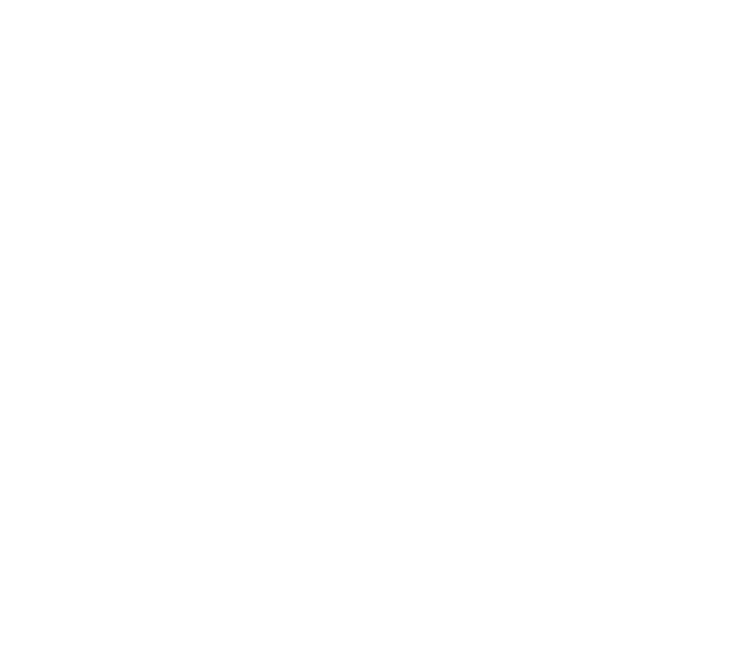
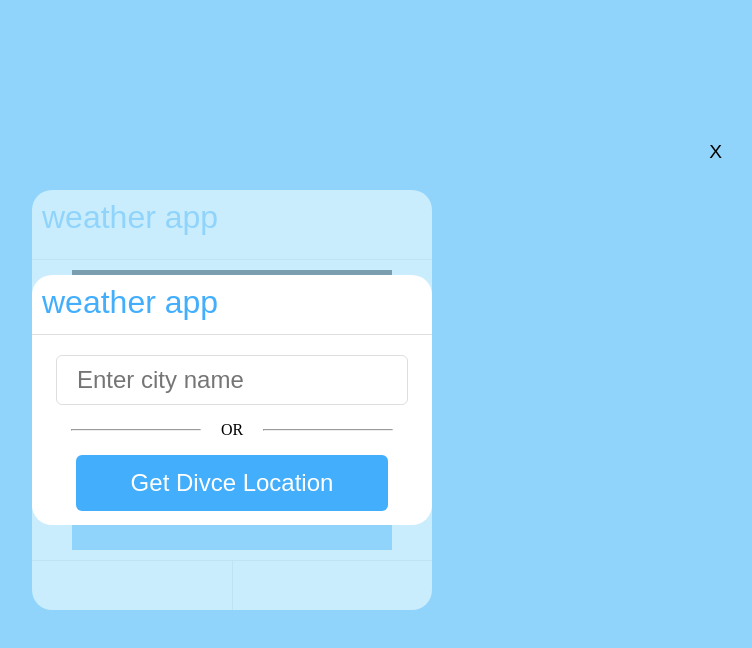
Before and after one commit to AngelNthebe/MyWeatherApp, a plain HTML site: page index.html in a window 1280 px wide. Shown: the whole page, without its empty margins (408-1160 px from the left). Drawn offline with Linux system fonts and the light colour scheme.

Commit message:
my 3rd commit

```diff
--- a/index.html
+++ b/index.html
@@ -1,15 +1,54 @@
 <!DOCTYPE html>
 <html lang="en">
+
 <head>
     <meta charset="UTF-8">
     <meta name="viewport" content="width=device-width, initial-scale=1.0">
     <title>weather wab</title>
     <link rel="stylesheet" href="./styles.css">
 </head>
+
 <body>
-    <div class="main-container">
+    <div class="main-container flex c-center">
+        <div class="weather-container">
+            <div class="nav-app">
+                <h1>weather app</h1>
+            </div>
+            <div class="body-app flex c-center">
+                <div class="weather-ico"></div>
+                <div class="temp-text"></div>
+                <div class="description"></div>
+                <div class="location"></div>
+            </div>
+            <div class="footer-app flex">
+                <div class="feel"></div>
+                <div class="humit"></div>
+            </div>
+        </div>
 
+
+    </div>
+    <div class="location-selector flex c-center">
+
+    <P class="close"  onclick="closebtn">X</P>
+        <div class="sector">
+            <div class="hearder">
+                <h1>weather app</h1>
+            </div>
+           <div class="flex margin-t20 item-c  coloum-c ">
+            <input type="text" placeholder="Enter city name">
+
+            <div class="line item-c flex">
+                <hr>
+                <p>OR</p>
+                <hr>
+            </div>
+            <button>Get Divce Location</button>
+           </div>
+
+        </div>
     </div>
     <script src="./index.js"></script>
 </body>
+
 </html>
--- a/index.js
+++ b/index.js
@@ -0,0 +1,11 @@
+const close =document.getElementsByClassName("location-selector")
+
+function closebtn(){
+
+    close.style.display = "none" ;
+
+}
+//     event.preventDefault();
+//     close.style.display = "none"
+//     console.log(event);
+// });
--- a/styles.css
+++ b/styles.css
@@ -0,0 +1,146 @@
+:root{
+    --blue:#43aefc;
+    ---white:#ffffff;
+    --light-grey:#dedede;
+    --black:#010101;
+
+}
+body{
+    margin: 0;
+
+}
+.flex{
+    display: flex;
+}
+.c-center{
+    justify-content: center;
+    align-items: center;
+}
+.item-c{
+ align-items: center;
+}
+.margin-t20{
+    margin-top: 20px;
+}
+.coloum-c{
+    flex-direction: column;
+}
+.main-container{
+
+
+    background-color: var(--blue);
+    margin: 0;
+    height: 100vh;
+}
+.weather-container{
+   width: 400px;
+    height: 420px;
+    background-color: var(---white);
+    border-radius: 20px;
+    overflow: hidden;
+
+}
+.nav-app ,.footer-app{
+
+    width: 100%;
+    height: 60px;
+    margin: 0;
+}
+.body-app{
+    width: 100%;
+    height: calc(100% - 120px);
+    flex-direction: column;
+
+}
+.feel ,.humit{
+
+    width: 50%;
+    height: 100%;
+}
+.footer-app{
+    border-top: 1px solid var(--light-grey);
+
+}
+.feel {
+    border-right: 1px solid var(--light-grey);
+}
+.nav-app ,.hearder{
+    border-bottom: 1px solid var(--light-grey);
+    color: var(--blue);
+    font-family: sans-serif;
+}
+h1{
+    margin: 9px 10px;
+    font-weight: lighter;
+}
+.weather-ico{
+    background-color: #010101;
+    width: 80%;
+    height: 100px;
+}
+.temp-text{
+    background-color: aqua;
+    width: 80%;
+    height: 80px;
+}
+.description{
+    background-color: red;
+    width: 80%;
+    height: 50px;
+}
+.location{
+ background-color: #43aefc;
+ width: 80%;
+ height: 50px;
+}
+.location-selector{
+
+background-color: #b3e5fcb0;
+    position: absolute;
+    top: 0;
+    bottom: 0;
+    right: 0;
+    left: 0;
+}
+.hearder{
+    height: 50px;
+    width: 100%;
+}
+.sector{
+    width: 45%;
+    max-width: 400px;
+    height: 250px;
+    background-color: var(---white);
+    border-radius: 20px;
+}
+hr{
+    width: 128px;
+    margin: 0 20px;
+}
+input{
+    padding: 10px 20px;
+    font-size: x-large;
+    border-radius: 6px;
+    border: 1px solid var(--light-grey);
+    color:var(--light-grey);
+    box-sizing: border-box;
+}
+button{
+    padding: 14px 55px;
+    background-color: var(--blue);
+    color: var(---white);
+    font-size: x-large;
+    box-sizing: border-box;
+    border: none;
+    border-radius: 6px;
+}
+.close{    POSITION: absolute;
+    TOP: 122PX;
+    RIGHT: 150PX;
+    FONT-SIZE: larger;
+    FONT-FAMILY: fantasy;
+    cursor: pointer;
+}
+.close:hover{
+    font-size:xx-large ;
+}
```
